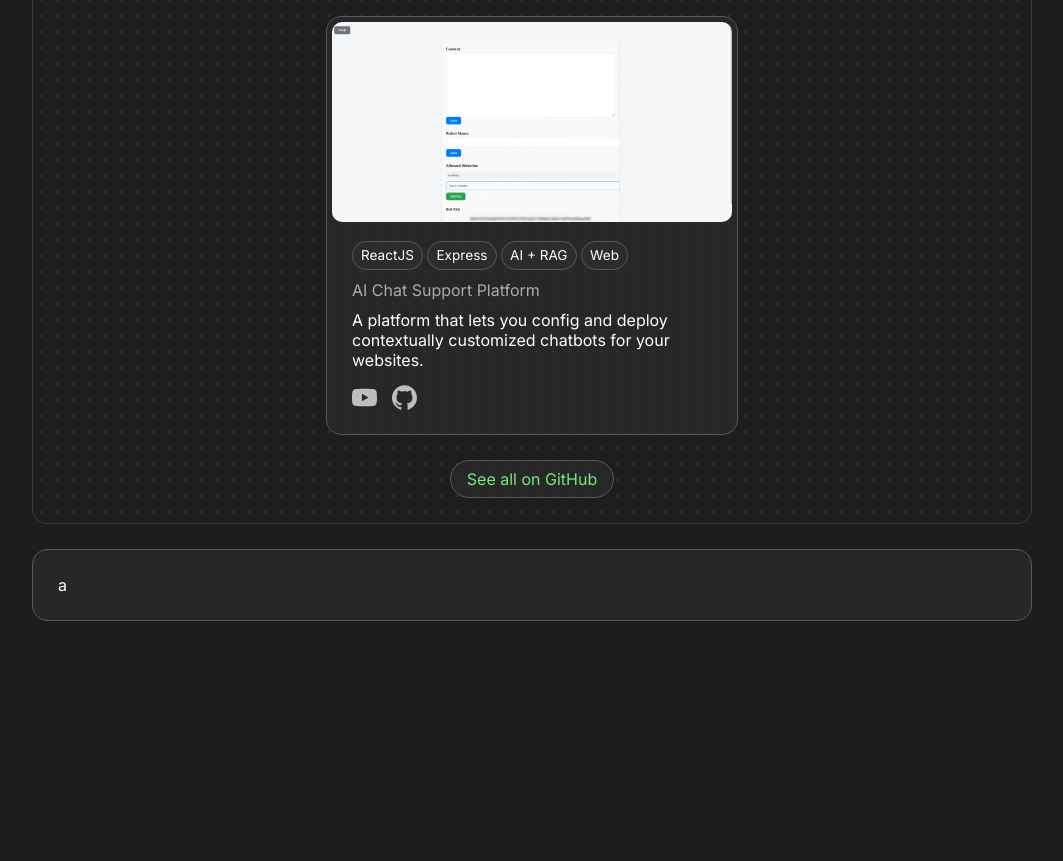
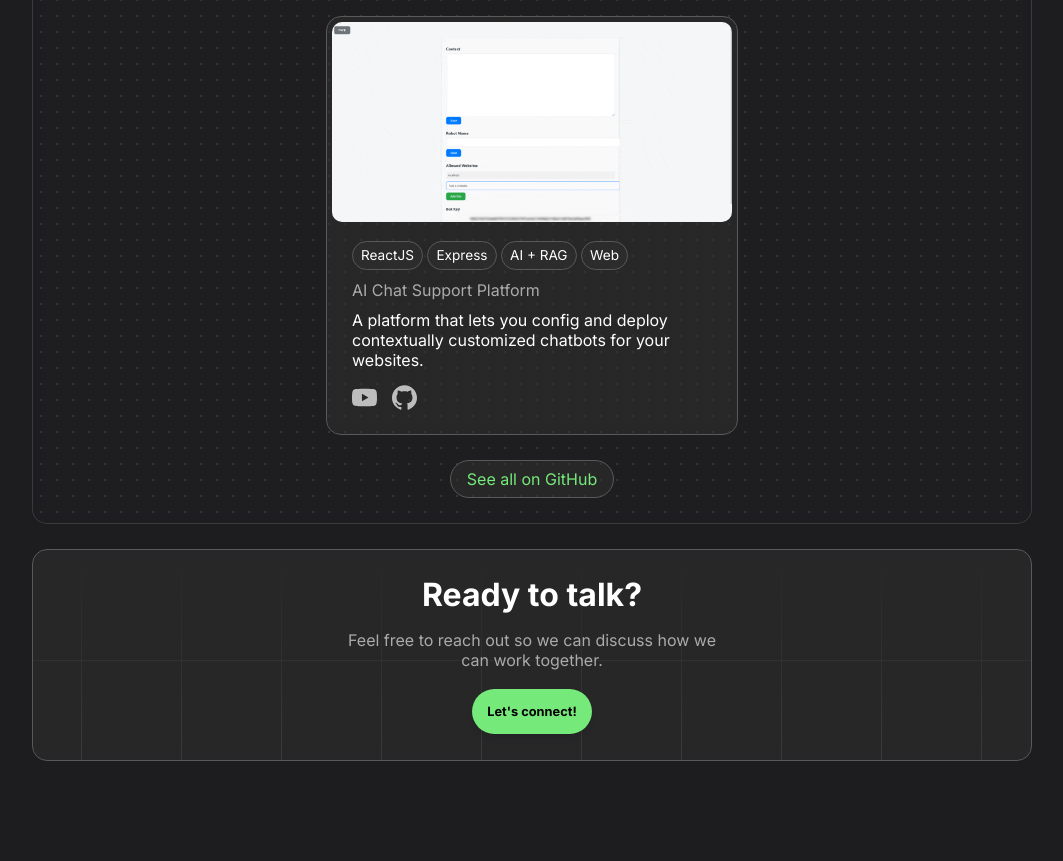
Before and after one commit to milanfulop/milanfulop.com, an Astro site: page / in a window 1280 px wide. Shown: the part 1284-2145 px from the top of the page, without its empty margins (108-1171 px from the left). Before the commit the page ends 1905 px from the top, so only its background shows below. Built offline with nearby package versions, Linux system fonts and the light colour scheme; Astro itself is replaced by a stand-in of ours; a web font is replaced by a local one.

Commit message:
feat: footer

```diff
--- a/src/components/Button.astro
+++ b/src/components/Button.astro
@@ -1,8 +1,8 @@
 ---
-const { url } = Astro.props;
+const { url, flashy = false } = Astro.props;
 ---
 
-<a href={url} target="_blank" class="button-label">
+<a href={url} target="_blank" class={flashy ? "contact-button" : "button-label"}>
     <slot/>
 </a>
 
@@ -10,6 +10,7 @@ const { url } = Astro.props;
     a {
         text-decoration: none;
     }
+
     .button-label {
         display: inline-block;
         font-size: 1rem;
@@ -30,4 +31,22 @@ const { url } = Astro.props;
     .button-label:active {
         background-color: rgba(51, 51, 51, 0.8);
     }
+
+    .contact-button {
+        text-decoration: none;
+        color: black;
+        background-color: #75e979;
+        padding: 15px 15px;
+        border-radius: 25px;
+        font-weight: bold;
+        transition: 0.15s ease;
+        box-shadow: 0 4px 6px rgba(0, 0, 0, 0.1);
+        font-size: 0.8rem;
+    }
+
+    .contact-button:hover {
+        transform: scale(1.02);
+        background-color: white;
+        color: #75e979;
+    }
 </style>
--- a/src/components/Footer.astro
+++ b/src/components/Footer.astro
@@ -1,5 +1,27 @@
 ---
 import Box from "./boxes/Box.astro";
+import Button from "./Button.astro";
 ---
 
-<Box>a</Box>
+<Box gridded={true}>
+    <h1 class="title">Ready to talk?</h1>
+    <div class="content">
+        <p>Feel free to reach out so we can discuss how we can work together.</p>
+        <Button url="mailto:fulopmilan170@gmail.com" flashy={true}>Let's connect!</Button>
+    </div>
+</Box>
+
+<style>
+    h1 {
+        margin: 0px;
+    }
+    p {
+        margin-bottom: 30px;
+    }
+    .content {
+        margin: 0 auto;
+        width: 400px;
+        text-align: center;
+        padding: 0px 0px 15px 0px;
+    }
+</style>
--- a/src/components/Header.astro
+++ b/src/components/Header.astro
@@ -1,5 +1,6 @@
 ---
 import { siGithub, siMaildotru } from 'simple-icons';
+import Button from './Button.astro'
 
 const profilePicture = 'https://media.licdn.com/dms/image/v2/D4D03AQHZGkJq-h8XiA/profile-displayphoto-shrink_800_800/profile-displayphoto-shrink_800_800/0/1726953589200?e=1744243200&v=beta&t=IFIWi22UoIuJXYq6JQz904upJXJzD7pCbuD8Q4yrGMw';
 ---
@@ -23,9 +24,7 @@ const profilePicture = 'https://media.licdn.com/dms/image/v2/D4D03AQHZGkJq-h8XiA
         </a>
     </div>
 
-    <a href="mailto:fulopmilan170@gmail.com" class="contact-button">
-        Let's chat!
-    </a>
+    <Button url="mailto:fulopmilan170@gmail.com" flashy={true}>Let's chat!</Button>
 </div>
 
 <style>
--- a/src/components/boxes/Box.astro
+++ b/src/components/boxes/Box.astro
@@ -1,8 +1,8 @@
 ---
-const { minWidth = "auto", minHeight = "auto" } = Astro.props;
+const { minWidth = "auto", minHeight = "auto", gridded = false } = Astro.props;
 ---
 
-<div class="custom-container" style={`--min-width: ${minWidth}; --min-height: ${minHeight};`}>
+<div class={`custom-container ${gridded ? "background-box" : ""}`} style={`--min-width: ${minWidth}; --min-height: ${minHeight};`}>
     <slot />
 </div>
 
@@ -36,4 +36,24 @@ const { minWidth = "auto", minHeight = "auto" } = Astro.props;
             min-width: 95%; /* Further adjustment for small screens */
         }
     }
+
+    .background-box {
+        position: relative;
+        overflow: hidden;
+    }
+    .background-box::before {
+        content: "";
+        position: absolute;
+        top: 0;
+        left: 0;
+        width: 100%;
+        height: 100%;
+        background:
+            repeating-linear-gradient(0deg, transparent 0px, transparent 99px, #f0f0f0 100px, #f0f0f0 101px),
+            repeating-linear-gradient(90deg, transparent 0px, transparent 99px, #f0f0f0 100px, #f0f0f0 101px);
+        background-size: 100px 100px;
+        background-position: bottom center;
+        mask-image: linear-gradient(to top, rgba(0, 0, 0, 0.2), rgba(0, 0, 0, 0));
+        z-index: -1;
+    }
 </style>
--- a/src/pages/index.astro
+++ b/src/pages/index.astro
@@ -9,12 +9,13 @@ import Box from '../components/boxes/Box.astro'
 
 <Layout>
 	<Header />
-	<div class="top-spacer" />
+	<div class="large-spacer" />
 	<Hero />
 	<div class="spacer" />
 	<Work />
 	<div class="spacer" />
 	<Footer />
+	<div class="large-spacer" />
 </Layout>
 
 <style is:global>
@@ -29,10 +30,10 @@ import Box from '../components/boxes/Box.astro'
 		scroll-behavior: smooth;
 	}
 	.spacer {
-		margin-top: 25px;
+		height: 25px;
 	}
-	.top-spacer {
-		margin-top: 100px
+	.large-spacer {
+		height: 100px
 	}
 	.title {
 		text-align: center;
@@ -42,12 +43,16 @@ import Box from '../components/boxes/Box.astro'
         color: white;
 		margin-top: 0px;
     }
+	.center {
+		margin: 0 auto;
+		text-align: center
+	}
 	@media (min-width: 768px) {
 		.spacer {
-			margin-top: 25px;
+			height: 25px;
 		}
-		.top-spacer {
-			margin-top: 100px
+		.large-spacer {
+			height: 100px
 		}
 	}
 </style>
```
